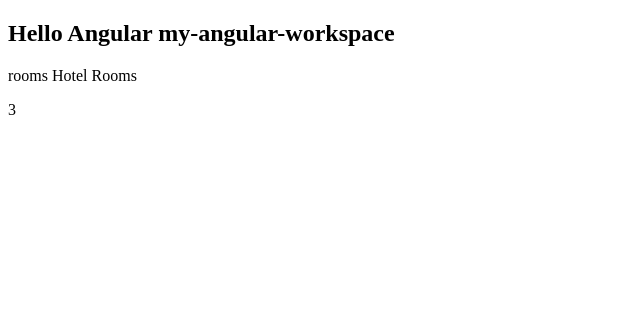
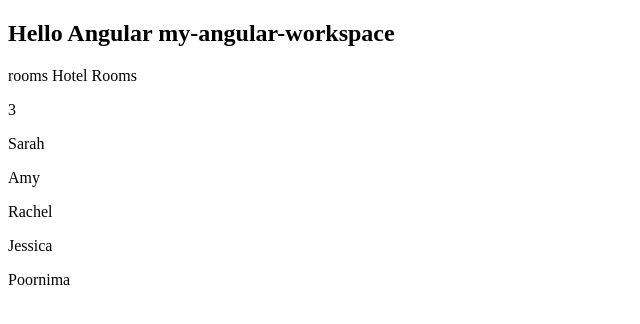
Before and after one commit to atifmalyk/angularpractice, an Angular app: page / in a window 1280 px wide. Shown: the top 324 px of the page, without its empty margins (0-640 px from the left). Built offline with nearby package versions, Linux system fonts and the light colour scheme.

Commit message:
looping over users

```diff
--- a/angular.json
+++ b/angular.json
@@ -97,5 +97,8 @@
         }
       }
     }
+  },
+  "cli": {
+    "analytics": false
   }
 }
--- a/src/app/rooms/rooms.component.html
+++ b/src/app/rooms/rooms.component.html
@@ -1,3 +1,5 @@
 <p>rooms {{title}}</p>
-
 <div [innerText]="numberOfRooms"></div>
+@for (user of users; track user.id) {
+    <p>{{user.name}}</p>
+}
--- a/src/app/rooms/rooms.component.ts
+++ b/src/app/rooms/rooms.component.ts
@@ -5,10 +5,16 @@ import { Component } from '@angular/core';
   standalone: true,
   imports: [],
   templateUrl: './rooms.component.html',
-  styleUrl: './rooms.component.css'
+  styleUrl: './rooms.component.css',
 })
 export class RoomsComponent {
   title="Hotel Rooms"
   numberOfRooms=3
-
+  users = [
+    {id: 0, name: 'Sarah'},
+    {id: 1, name: 'Amy'},
+    {id: 2, name: 'Rachel'},
+    {id: 3, name: 'Jessica'},
+    {id: 4, name: 'Poornima'},
+  ];
 }
```
